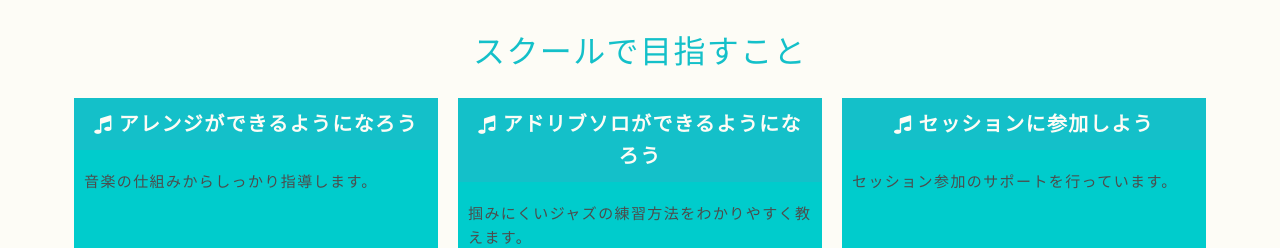
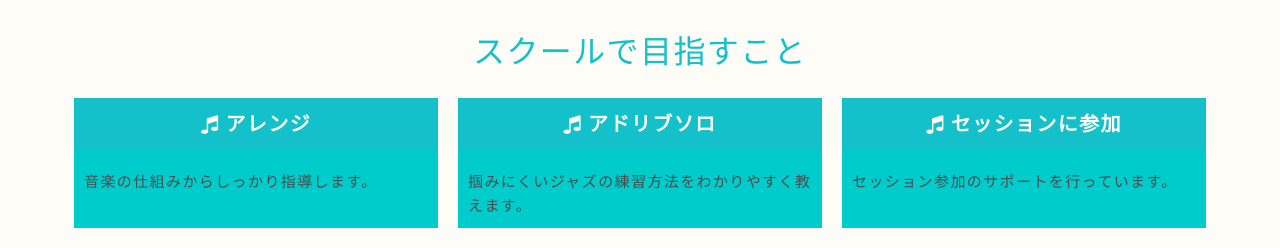
Before and after one commit to tawara71/responsive-site, a plain HTML site: page index.html in a window 1280 px wide. Shown: the part 704-952 px from the top of the page. Drawn offline with nearby package versions, Linux system fonts and the light colour scheme.

Commit message:
kadai re2

```diff
--- a/index.html
+++ b/index.html
@@ -32,20 +32,20 @@
           <div class="skill-box">
             <h3 class="text-center">
             <i aria-hidden="true" class="skill-icon fa fa-music"></i>
-            アレンジができるようになろう</h3>
+            アレンジ</h3>
             <p>音楽の仕組みからしっかり指導します。</p>
           </div>
           <div class="skill-box">
             <h3 class="text-center">
             <i aria-hidden="true" class="skill-icon fa fa-music"></i>
-            アドリブソロができるようになろう
+            アドリブソロ
             </h3>
             <p>掴みにくいジャズの練習方法をわかりやすく教えます。</p>
           </div>
           <div class="skill-box">
             <h3 class="text-center">
             <i aria-hidden="true" class="skill-icon fa fa-music"></i>
-            セッションに参加しよう</h3>
+            セッションに参加</h3>
             <p>セッション参加のサポートを行っています。</p>
           </div>
         </div>
```
